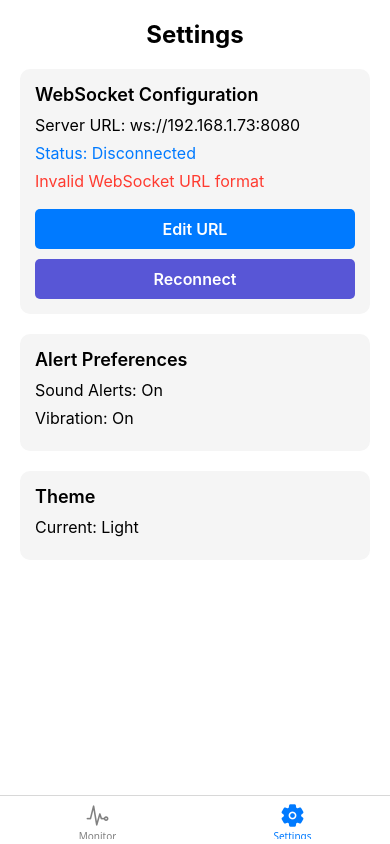
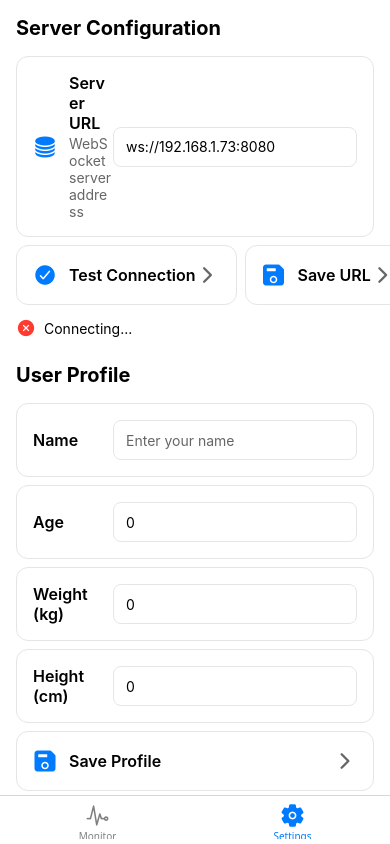
Before and after one commit to w-shasank/fall-detector, a React Native app: screen /Settings in a window 390 px wide. Built offline with nearby package versions, Linux system fonts and the light colour scheme; no server answers.

Commit message:
Added gauge for sensor data

```diff
--- a/App.tsx
+++ b/App.tsx
@@ -4,7 +4,7 @@ import { createBottomTabNavigator } from '@react-navigation/bottom-tabs';
 import { Ionicons } from '@expo/vector-icons';
 import { SafeAreaProvider } from 'react-native-safe-area-context';
 import * as ScreenOrientation from 'expo-screen-orientation';
-import { MonitorScreen } from './src/screens/MonitorScreen';
+import { MonitoringScreen } from './src/screens/MonitoringScreen';
 import { SettingsScreen } from './src/screens/SettingsScreen';
 import { SettingsProvider } from './src/contexts/SettingsContext';
 import { WebSocketProvider } from './src/contexts/WebSocketContext';
@@ -43,7 +43,7 @@ export default function App() {
               >
                 <Tab.Screen
                   name="Monitor"
-                  component={MonitorScreen}
+                  component={MonitoringScreen}
                   options={{
                     headerShown: false,
                   }}
--- a/src/components/SensorGauge.tsx
+++ b/src/components/SensorGauge.tsx
@@ -25,7 +25,7 @@ export const SensorGauge: React.FC<SensorGaugeProps> = ({
       toValue: value,
       duration: 500,
       easing: Easing.out(Easing.cubic),
-      useNativeDriver: true,
+      useNativeDriver: false,
     }).start();
   }, [value]);
 
@@ -95,11 +95,15 @@ const styles = StyleSheet.create({
   container: {
     alignItems: 'center',
     justifyContent: 'center',
+    margin: 8,
   },
   gaugeContainer: {
     position: 'relative',
     alignItems: 'center',
     justifyContent: 'center',
+    backgroundColor: 'rgba(0, 0, 0, 0.05)',
+    borderRadius: 8,
+    padding: 8,
   },
   arc: {
     position: 'absolute',
@@ -108,6 +112,7 @@ const styles = StyleSheet.create({
     borderBottomLeftRadius: 0,
     borderBottomRightRadius: 0,
     transformOrigin: 'bottom',
+    borderStyle: 'solid',
   },
   centerCircle: {
     position: 'absolute',
--- a/src/constants/config.ts
+++ b/src/constants/config.ts
@@ -42,5 +42,5 @@ export const ALERT_CONFIG = {
 export const URL_VALIDATION = {
   PROTOCOL: 'ws://',
   MAX_LENGTH: 200,
-  PATTERN: /^ws:\/\/[a-zA-Z0-9\-\.]+\.[a-zA-Z]{2,}(:[0-9]+)?(\/[^\s]*)?$/,
+  PATTERN: /^ws:\/\/[a-zA-Z0-9\-\.]+(:\d+)?(\/[^\s]*)?$/,
 } as const;
--- a/src/screens/MonitoringScreen.tsx
+++ b/src/screens/MonitoringScreen.tsx
@@ -4,7 +4,7 @@ import {
   Text,
   StyleSheet,
   ScrollView,
-  useWindowDimensions,
+  Dimensions,
   Animated,
 } from 'react-native';
 import { useTheme } from '../contexts/ThemeContext';
@@ -12,120 +12,80 @@ import { useWebSocket } from '../contexts/WebSocketContext';
 import { useSettings } from '../contexts/SettingsContext';
 import { SensorGauge } from '../components/SensorGauge';
 import { ConnectionStatus } from '../components/ConnectionStatus';
-import { SensorData } from '../types';
+import { Vector3D } from '../types';
+
+const { width } = Dimensions.get('window');
+const GAUGE_SIZE = width * 0.4;
 
 const MOVEMENT_THRESHOLD = 0.5; // Threshold for movement detection
-const UPDATE_INTERVAL = 100; // ms
+const MOVEMENT_CHECK_INTERVAL = 1000; // Check movement every second
 
 export const MonitoringScreen: React.FC = () => {
   const { theme } = useTheme();
-  const { width } = useWindowDimensions();
-  const { sensorData, isConnected } = useWebSocket();
   const { settings } = useSettings();
+  const { isConnected, sensorData } = useWebSocket();
+  const [isMoving, setIsMoving] = useState(false);
+  const [movementColor] = useState(new Animated.Value(0));
 
-  const [isMoving, setIsMoving] = useState(false);
-  const [fallDetected, setFallDetected] = useState(false);
-  const movementAnim = new Animated.Value(0);
-
-  // Calculate gauge size based on screen width
-  const gaugeSize = Math.min(width * 0.4, 150);
-
-  // Movement detection
+  // Movement detection logic
   useEffect(() => {
     if (!sensorData) return;
 
     const checkMovement = () => {
       const { accelerometer, gyroscope } = sensorData;
-      const accelMagnitude = Math.sqrt(
-        accelerometer.x ** 2 + accelerometer.y ** 2 + accelerometer.z ** 2
+      const totalAcceleration = Math.sqrt(
+        Math.pow(accelerometer.x, 2) +
+        Math.pow(accelerometer.y, 2) +
+        Math.pow(accelerometer.z, 2)
       );
-      const gyroMagnitude = Math.sqrt(
-        gyroscope.x ** 2 + gyroscope.y ** 2 + gyroscope.z ** 2
+      const totalRotation = Math.sqrt(
+        Math.pow(gyroscope.x, 2) +
+        Math.pow(gyroscope.y, 2) +
+        Math.pow(gyroscope.z, 2)
       );
 
-      const newIsMoving = accelMagnitude > MOVEMENT_THRESHOLD || gyroMagnitude > MOVEMENT_THRESHOLD;
+      const newIsMoving = totalAcceleration > MOVEMENT_THRESHOLD || totalRotation > MOVEMENT_THRESHOLD;
       setIsMoving(newIsMoving);
 
-      // Animate movement indicator
-      Animated.spring(movementAnim, {
+      // Animate color change
+      Animated.timing(movementColor, {
         toValue: newIsMoving ? 1 : 0,
-        useNativeDriver: true,
-        tension: 40,
-        friction: 7,
+        duration: 300,
+        useNativeDriver: false,
       }).start();
     };
 
-    const interval = setInterval(checkMovement, UPDATE_INTERVAL);
+    const interval = setInterval(checkMovement, MOVEMENT_CHECK_INTERVAL);
     return () => clearInterval(interval);
   }, [sensorData]);
 
-  // Fall detection
-  useEffect(() => {
-    if (!sensorData) return;
+  const movementIndicatorColor = movementColor.interpolate({
+    inputRange: [0, 1],
+    outputRange: [theme.colors.success, theme.colors.warning],
+  });
 
-    const { accelerometer, gyroscope } = sensorData;
-    const accelMagnitude = Math.sqrt(
-      accelerometer.x ** 2 + accelerometer.y ** 2 + accelerometer.z ** 2
-    );
-    const gyroMagnitude = Math.sqrt(
-      gyroscope.x ** 2 + gyroscope.y ** 2 + gyroscope.z ** 2
-    );
-
-    const isFall =
-      accelMagnitude > settings.fallDetectionConfig.accelerometerThreshold ||
-      gyroMagnitude > settings.fallDetectionConfig.gyroscopeThreshold;
-
-    setFallDetected(isFall);
-  }, [sensorData, settings.fallDetectionConfig]);
-
-  const renderSensorGauges = () => {
-    if (!sensorData) return null;
-
-    return (
-      <View style={styles.gaugesContainer}>
+  const renderSensorGauges = (data: Vector3D, type: 'accelerometer' | 'gyroscope') => (
     <View style={styles.gaugeRow}>
       <SensorGauge
-            value={sensorData.accelerometer.x}
-            label="Accel X"
-            type="accelerometer"
-            size={gaugeSize}
+        value={data.x}
+        label={`${type.charAt(0).toUpperCase()} X`}
+        type={type}
+        size={GAUGE_SIZE}
       />
       <SensorGauge
-            value={sensorData.accelerometer.y}
-            label="Accel Y"
-            type="accelerometer"
-            size={gaugeSize}
+        value={data.y}
+        label={`${type.charAt(0).toUpperCase()} Y`}
+        type={type}
+        size={GAUGE_SIZE}
       />
       <SensorGauge
-            value={sensorData.accelerometer.z}
-            label="Accel Z"
-            type="accelerometer"
-            size={gaugeSize}
+        value={data.z}
+        label={`${type.charAt(0).toUpperCase()} Z`}
+        type={type}
+        size={GAUGE_SIZE}
       />
     </View>
-        <View style={styles.gaugeRow}>
-          <SensorGauge
-            value={sensorData.gyroscope.x}
-            label="Gyro X"
-            type="gyroscope"
-            size={gaugeSize}
-          />
-          <SensorGauge
-            value={sensorData.gyroscope.y}
-            label="Gyro Y"
-            type="gyroscope"
-            size={gaugeSize}
-          />
-          <SensorGauge
-            value={sensorData.gyroscope.z}
-            label="Gyro Z"
-            type="gyroscope"
-            size={gaugeSize}
-          />
-        </View>
-      </View>
   );
-  };
 
   return (
     <ScrollView
@@ -143,45 +103,30 @@ export const MonitoringScreen: React.FC = () => {
       </View>
 
       {/* Movement Status */}
+      <View style={styles.movementContainer}>
         <Animated.View
           style={[
             styles.movementIndicator,
-          {
-            backgroundColor: theme.colors.surface,
-            transform: [
-              {
-                scale: movementAnim.interpolate({
-                  inputRange: [0, 1],
-                  outputRange: [1, 1.1],
-                }),
-              },
-            ],
-          },
+            { backgroundColor: movementIndicatorColor },
           ]}
-      >
+        />
         <Text style={[styles.movementText, { color: theme.colors.text }]}>
           {isMoving ? 'Moving' : 'Stationary'}
         </Text>
-      </Animated.View>
-
-      {/* Fall Detection Status */}
-      <View
-        style={[
-          styles.fallDetectionStatus,
-          {
-            backgroundColor: fallDetected
-              ? theme.colors.error
-              : theme.colors.success,
-          },
-        ]}
-      >
-        <Text style={[styles.fallDetectionText, { color: theme.colors.background }]}>
-          {fallDetected ? 'Fall Detected!' : 'Normal'}
-        </Text>
       </View>
 
-      {/* Sensor Gauges */}
-      {renderSensorGauges()}
+      {/* Sensor Data */}
+      <View style={styles.sensorContainer}>
+        <Text style={[styles.sectionTitle, { color: theme.colors.text }]}>
+          Accelerometer
+        </Text>
+        {sensorData && renderSensorGauges(sensorData.accelerometer, 'accelerometer')}
+
+        <Text style={[styles.sectionTitle, { color: theme.colors.text }]}>
+          Gyroscope
+        </Text>
+        {sensorData && renderSensorGauges(sensorData.gyroscope, 'gyroscope')}
+      </View>
     </ScrollView>
   );
 };
@@ -192,49 +137,52 @@ const styles = StyleSheet.create({
   },
   contentContainer: {
     padding: 16,
+    paddingBottom: 32,
   },
   header: {
     flexDirection: 'row',
     justifyContent: 'space-between',
     alignItems: 'center',
     marginBottom: 16,
+    paddingHorizontal: 8,
   },
   serverUrl: {
     fontSize: 12,
-    fontFamily: 'monospace',
+    maxWidth: '50%',
+  },
+  movementContainer: {
+    flexDirection: 'row',
+    alignItems: 'center',
+    justifyContent: 'center',
+    marginBottom: 24,
+    padding: 16,
+    borderRadius: 8,
+    backgroundColor: 'rgba(0, 0, 0, 0.05)',
   },
   movementIndicator: {
-    padding: 16,
-    borderRadius: 8,
-    alignItems: 'center',
-    marginBottom: 16,
-    elevation: 2,
-    shadowColor: '#000',
-    shadowOffset: { width: 0, height: 2 },
-    shadowOpacity: 0.1,
-    shadowRadius: 4,
+    width: 12,
+    height: 12,
+    borderRadius: 6,
+    marginRight: 8,
   },
   movementText: {
-    fontSize: 24,
-    fontWeight: 'bold',
+    fontSize: 18,
+    fontWeight: '600',
   },
-  fallDetectionStatus: {
-    padding: 16,
-    borderRadius: 8,
-    alignItems: 'center',
-    marginBottom: 24,
+  sensorContainer: {
+    gap: 24,
   },
-  fallDetectionText: {
+  sectionTitle: {
     fontSize: 20,
     fontWeight: 'bold',
-  },
-  gaugesContainer: {
-    gap: 24,
+    marginBottom: 16,
+    paddingHorizontal: 8,
   },
   gaugeRow: {
     flexDirection: 'row',
     justifyContent: 'space-around',
     flexWrap: 'wrap',
     gap: 16,
+    paddingHorizontal: 8,
   },
 });
--- a/src/screens/SettingsScreen.tsx
+++ b/src/screens/SettingsScreen.tsx
@@ -1,180 +1,294 @@
-import React, { useState } from 'react';
-import { View, Text, StyleSheet, TextInput, TouchableOpacity, Alert } from 'react-native';
-import { SafeAreaView } from 'react-native-safe-area-context';
+import React, { useState, useEffect } from 'react';
+import {
+  View,
+  Text,
+  StyleSheet,
+  ScrollView,
+  Alert,
+  ActivityIndicator,
+} from 'react-native';
+import { Ionicons } from '@expo/vector-icons';
+import { useTheme } from '../contexts/ThemeContext';
 import { useSettings } from '../contexts/SettingsContext';
 import { useWebSocket } from '../contexts/WebSocketContext';
+import { SettingsCard } from '../components/SettingsCard';
 import { URL_VALIDATION } from '../constants/config';
+import Constants from 'expo-constants';
 
-export const SettingsScreen = () => {
-  const { settings, updateWebSocketUrl, isLoading } = useSettings();
-  const { isConnected, isConnecting, error, reconnect } = useWebSocket();
-  const [newUrl, setNewUrl] = useState(settings.serverUrl);
-  const [isEditing, setIsEditing] = useState(false);
+export const SettingsScreen: React.FC = () => {
+  const { theme, toggleTheme } = useTheme();
+  const { settings, updateWebSocketUrl, updateUserProfile, toggleSound, toggleVibration } = useSettings();
+  const { isConnected, isConnecting, reconnect } = useWebSocket();
 
-  const handleSaveUrl = async () => {
-    try {
-      if (!newUrl.startsWith(URL_VALIDATION.PROTOCOL)) {
-        Alert.alert('Invalid URL', 'WebSocket URL must start with ws://');
+  // Form state
+  const [serverUrl, setServerUrl] = useState(settings.serverUrl);
+  const [isTestingConnection, setIsTestingConnection] = useState(false);
+  const [isSaving, setIsSaving] = useState(false);
+  const [userProfile, setUserProfile] = useState(settings.userProfile);
+
+  // URL validation
+  const validateUrl = (url: string): boolean => {
+    if (!url) return false;
+    if (!url.startsWith(URL_VALIDATION.PROTOCOL)) return false;
+    if (url.length > URL_VALIDATION.MAX_LENGTH) return false;
+    return URL_VALIDATION.PATTERN.test(url);
+  };
+
+  // Test connection
+  const testConnection = async () => {
+    if (!validateUrl(serverUrl)) {
+      Alert.alert('Invalid URL', 'Please enter a valid WebSocket URL');
       return;
     }
-      await updateWebSocketUrl(newUrl);
-      setIsEditing(false);
-      Alert.alert('Success', 'WebSocket URL updated successfully');
-    } catch (err) {
-      Alert.alert('Error', err instanceof Error ? err.message : 'Failed to save WebSocket URL');
+
+    setIsTestingConnection(true);
+    try {
+      // Create a temporary WebSocket connection
+      const ws = new WebSocket(serverUrl);
+
+      await new Promise((resolve, reject) => {
+        const timeout = setTimeout(() => {
+          ws.close();
+          reject(new Error('Connection timeout - server did not respond'));
+        }, 10000); // Increased to 10 seconds
+
+        ws.onopen = () => {
+          clearTimeout(timeout);
+          ws.close();
+          resolve(true);
+        };
+
+        ws.onerror = (error) => {
+          clearTimeout(timeout);
+          reject(new Error('Connection failed - server may be unreachable'));
+        };
+
+        ws.onclose = (event) => {
+          if (event.code !== 1000) { // 1000 is normal closure
+            clearTimeout(timeout);
+            reject(new Error(`Connection closed: ${event.reason || 'Unknown reason'}`));
+          }
+        };
+      });
+
+      Alert.alert('Success', 'Connection test successful');
+    } catch (error) {
+      Alert.alert(
+        'Connection Test Failed',
+        error instanceof Error ? error.message : 'Failed to connect to the server'
+      );
+    } finally {
+      setIsTestingConnection(false);
+    }
+  };
+
+  // Save URL
+  const saveUrl = async () => {
+    if (!validateUrl(serverUrl)) {
+      Alert.alert('Invalid URL', 'Please enter a valid WebSocket URL');
+      return;
+    }
+
+    setIsSaving(true);
+    try {
+      await updateWebSocketUrl(serverUrl);
+      Alert.alert('Success', 'Server URL updated successfully');
+    } catch (error) {
+      Alert.alert('Error', 'Failed to save server URL');
+    } finally {
+      setIsSaving(false);
+    }
+  };
+
+  // Save user profile
+  const saveUserProfile = async () => {
+    try {
+      await updateUserProfile(userProfile);
+      Alert.alert('Success', 'Profile updated successfully');
+    } catch (error) {
+      Alert.alert('Error', 'Failed to save profile');
     }
   };
 
   return (
-    <SafeAreaView style={styles.container}>
-      <View style={styles.content}>
-        <Text style={styles.title}>Settings</Text>
-
+    <ScrollView
+      style={[styles.container, { backgroundColor: theme.colors.background }]}
+      contentContainerStyle={styles.contentContainer}
+    >
+      {/* Server Configuration */}
       <View style={styles.section}>
-          <Text style={styles.sectionTitle}>WebSocket Configuration</Text>
-          {isEditing ? (
-            <>
-              <TextInput
-                style={styles.input}
-                value={newUrl}
-                onChangeText={setNewUrl}
-                placeholder="Enter WebSocket URL (ws://...)"
-                autoCapitalize="none"
-                autoCorrect={false}
-                keyboardType="url"
+        <Text style={[styles.sectionTitle, { color: theme.colors.text }]}>
+          Server Configuration
+        </Text>
+        <SettingsCard
+          title="Server URL"
+          description="WebSocket server address"
+          icon="server"
+          type="input"
+          value={serverUrl}
+          onValueChange={(value) => setServerUrl(value as string)}
+          placeholder="ws://server:port"
         />
         <View style={styles.buttonRow}>
-                <TouchableOpacity
-                  style={[styles.button, styles.cancelButton]}
-                  onPress={() => {
-                    setNewUrl(settings.serverUrl);
-                    setIsEditing(false);
-                  }}
-                >
-                  <Text style={styles.buttonText}>Cancel</Text>
-                </TouchableOpacity>
-                <TouchableOpacity
-                  style={[styles.button, styles.saveButton]}
-                  onPress={handleSaveUrl}
-                >
-                  <Text style={styles.buttonText}>Save</Text>
-                </TouchableOpacity>
+          <SettingsCard
+            title="Test Connection"
+            icon="checkmark-circle"
+            type="button"
+            onPress={testConnection}
+            disabled={isTestingConnection || !validateUrl(serverUrl)}
+          />
+          <SettingsCard
+            title="Save URL"
+            icon="save"
+            type="button"
+            onPress={saveUrl}
+            disabled={isSaving || !validateUrl(serverUrl)}
+          />
         </View>
-            </>
-          ) : (
-            <>
-              <Text style={styles.settingItem}>Server URL: {settings.serverUrl}</Text>
-              <Text style={styles.connectionStatus}>
-                Status: {isConnecting ? 'Connecting...' : isConnected ? 'Connected' : 'Disconnected'}
+        <View style={styles.connectionStatus}>
+          <Ionicons
+            name={isConnected ? 'checkmark-circle' : 'close-circle'}
+            size={20}
+            color={isConnected ? theme.colors.success : theme.colors.error}
+          />
+          <Text style={[styles.statusText, { color: theme.colors.text }]}>
+            {isConnecting ? 'Connecting...' : isConnected ? 'Connected' : 'Disconnected'}
           </Text>
-              {error && <Text style={styles.errorText}>{error}</Text>}
-              <TouchableOpacity
-                style={styles.button}
-                onPress={() => setIsEditing(true)}
-              >
-                <Text style={styles.buttonText}>Edit URL</Text>
-              </TouchableOpacity>
-              <TouchableOpacity
-                style={[styles.button, styles.reconnectButton]}
-                onPress={reconnect}
-                disabled={isConnecting}
-              >
-                <Text style={styles.buttonText}>Reconnect</Text>
-              </TouchableOpacity>
-            </>
-          )}
+        </View>
       </View>
 
+      {/* User Profile */}
       <View style={styles.section}>
-          <Text style={styles.sectionTitle}>Alert Preferences</Text>
-          <Text style={styles.settingItem}>Sound Alerts: {settings.soundEnabled ? 'On' : 'Off'}</Text>
-          <Text style={styles.settingItem}>Vibration: {settings.vibrationEnabled ? 'On' : 'Off'}</Text>
+        <Text style={[styles.sectionTitle, { color: theme.colors.text }]}>
+          User Profile
+        </Text>
+        <SettingsCard
+          title="Name"
+          type="input"
+          value={userProfile.name}
+          onValueChange={(value) => setUserProfile({ ...userProfile, name: value as string })}
+          placeholder="Enter your name"
+        />
+        <SettingsCard
+          title="Age"
+          type="input"
+          value={userProfile.age.toString()}
+          onValueChange={(value) => setUserProfile({ ...userProfile, age: parseInt(value as string) || 0 })}
+          placeholder="Enter your age"
+          keyboardType="numeric"
+        />
+        <SettingsCard
+          title="Weight (kg)"
+          type="input"
+          value={userProfile.weight.toString()}
+          onValueChange={(value) => setUserProfile({ ...userProfile, weight: parseFloat(value as string) || 0 })}
+          placeholder="Enter your weight"
+          keyboardType="numeric"
+        />
+        <SettingsCard
+          title="Height (cm)"
+          type="input"
+          value={userProfile.height.toString()}
+          onValueChange={(value) => setUserProfile({ ...userProfile, height: parseFloat(value as string) || 0 })}
+          placeholder="Enter your height"
+          keyboardType="numeric"
+        />
+        <SettingsCard
+          title="Save Profile"
+          icon="save"
+          type="button"
+          onPress={saveUserProfile}
+        />
       </View>
 
+      {/* App Preferences */}
       <View style={styles.section}>
-          <Text style={styles.sectionTitle}>Theme</Text>
-          <Text style={styles.settingItem}>Current: {settings.darkMode ? 'Dark' : 'Light'}</Text>
+        <Text style={[styles.sectionTitle, { color: theme.colors.text }]}>
+          App Preferences
+        </Text>
+        <SettingsCard
+          title="Dark Mode"
+          description="Toggle dark/light theme"
+          icon="moon"
+          type="toggle"
+          value={settings.darkMode}
+          onValueChange={async () => {
+            try {
+              await toggleTheme();
+            } catch (error) {
+              Alert.alert('Error', 'Failed to update theme');
+            }
+          }}
+        />
+        <SettingsCard
+          title="Sound Alerts"
+          description="Enable/disable sound notifications"
+          icon="volume-high"
+          type="toggle"
+          value={settings.soundEnabled}
+          onValueChange={toggleSound}
+        />
+        <SettingsCard
+          title="Vibration Alerts"
+          description="Enable/disable vibration notifications"
+          icon="notifications"
+          type="toggle"
+          value={settings.vibrationEnabled}
+          onValueChange={toggleVibration}
+        />
       </View>
+
+      {/* About Section */}
+      <View style={styles.section}>
+        <Text style={[styles.sectionTitle, { color: theme.colors.text }]}>
+          About
+        </Text>
+        <SettingsCard
+          title="App Version"
+          description={Constants.expoConfig?.version || '1.0.0'}
+          icon="information-circle"
+          type="button"
+          disabled
+        />
+        <SettingsCard
+          title="Current Server"
+          description={settings.serverUrl}
+          icon="server"
+          type="button"
+          disabled
+        />
       </View>
-    </SafeAreaView>
+    </ScrollView>
   );
 };
 
 const styles = StyleSheet.create({
   container: {
     flex: 1,
-    backgroundColor: '#fff',
   },
-  content: {
-    flex: 1,
-    padding: 20,
-  },
-  title: {
-    fontSize: 24,
-    fontWeight: 'bold',
-    marginBottom: 20,
-    textAlign: 'center',
+  contentContainer: {
+    padding: 16,
   },
   section: {
-    backgroundColor: '#f5f5f5',
-    padding: 15,
-    borderRadius: 10,
-    marginBottom: 20,
+    marginBottom: 24,
   },
   sectionTitle: {
-    fontSize: 18,
-    fontWeight: '600',
-    marginBottom: 10,
-  },
-  settingItem: {
-    fontSize: 16,
-    marginBottom: 8,
-  },
-  input: {
-    backgroundColor: '#fff',
-    padding: 10,
-    borderRadius: 5,
-    marginBottom: 10,
-    borderWidth: 1,
-    borderColor: '#ddd',
+    fontSize: 20,
+    fontWeight: 'bold',
+    marginBottom: 12,
   },
   buttonRow: {
     flexDirection: 'row',
     justifyContent: 'space-between',
-  },
-  button: {
-    backgroundColor: '#007AFF',
-    padding: 10,
-    borderRadius: 5,
-    alignItems: 'center',
-    marginTop: 10,
-  },
-  buttonText: {
-    color: '#fff',
-    fontSize: 16,
-    fontWeight: '600',
-  },
-  cancelButton: {
-    backgroundColor: '#FF3B30',
-    flex: 1,
-    marginRight: 5,
-  },
-  saveButton: {
-    backgroundColor: '#34C759',
-    flex: 1,
-    marginLeft: 5,
-  },
-  reconnectButton: {
-    backgroundColor: '#5856D6',
+    gap: 8,
   },
   connectionStatus: {
-    fontSize: 16,
-    marginBottom: 8,
-    color: '#007AFF',
+    flexDirection: 'row',
+    alignItems: 'center',
+    marginTop: 8,
+    gap: 8,
   },
-  errorText: {
-    fontSize: 16,
-    marginBottom: 8,
-    color: '#FF3B30',
+  statusText: {
+    fontSize: 14,
   },
 });
```
Also changed, not shown: src/utils/websocket.ts (+7 -3 lines). Lines whose indentation alone changed are shown as unchanged.
